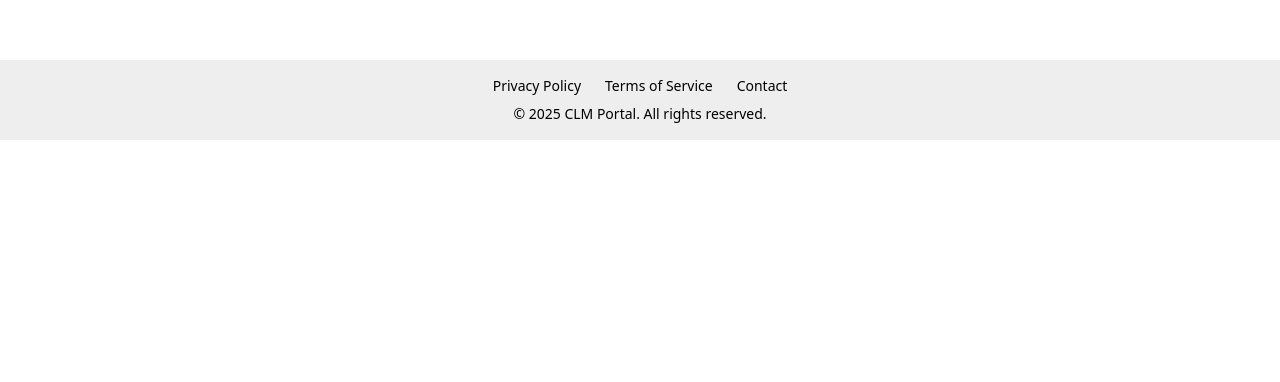
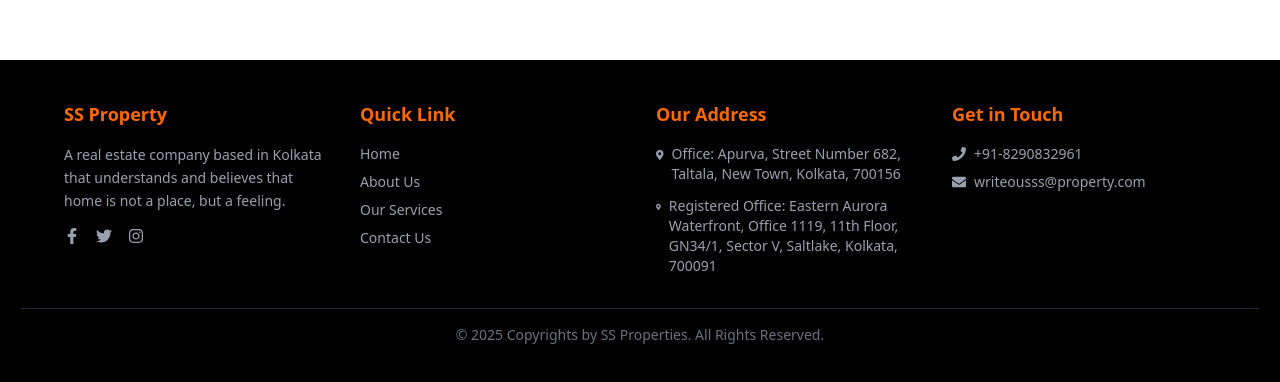
Before and after one commit to theIamDev/NextFrame, a Next.js app: page / in a window 1280 px wide. Shown: the part 796-1178 px from the top of the page. Before the commit the page ends 936 px from the top, so only its background shows below. Built offline with nearby package versions, Linux system fonts and the light colour scheme.

Commit message:
pushing footer ui (#47)
* pushing footer ui

* Update footer.tsx

```diff
--- a/package.json
+++ b/package.json
@@ -15,6 +15,7 @@
     "next": "15.3.5",
     "react": "^19.0.0",
     "react-dom": "^19.0.0",
+    "react-icons": "^5.5.0",
     "tailwind-merge": "^3.3.1"
   },
   "devDependencies": {
--- a/src/components/public/web/features/base/footer.tsx
+++ b/src/components/public/web/features/base/footer.tsx
@@ -17,7 +17,7 @@ const Footer = () => {
 
   const copyright = `© ${new Date().getFullYear()} CLM Portal. All rights reserved.`;
 
-  return <FooterUI logo={logo} links={links} copyright={copyright} />;
+  return <FooterUI  />;
 };
 
 export default Footer;
--- a/src/components/public/web/ui/footerUi.tsx
+++ b/src/components/public/web/ui/footerUi.tsx
@@ -1,38 +1,72 @@
-// src/components/public/web/ui/footerUi.tsx
-
 "use client";
 
-import { ReactNode } from "react";
+import { FaFacebookF, FaTwitter, FaInstagram, FaMapMarkerAlt, FaPhone, FaEnvelope } from "react-icons/fa";
 
-interface FooterUIProps {
-  logo?: {
-    src: string;
-    alt: string;
-    href?: string;
-  };
-  links: { label: string; href: string }[];
-  copyright: ReactNode;
-}
+export default function FooterUI() {
+  return (
+    <footer className="bg-black text-white py-10 px-5">
+      <div className="max-w-6xl mx-auto grid grid-cols-1 sm:grid-cols-2 lg:grid-cols-4 gap-8">
 
-export default function FooterUI({ logo, links, copyright }: FooterUIProps) {
-  return (
-    <footer className="bg-[#eee] py-4 text-center text-sm text-black">
-      {/* IMPROVEMENT: Added <nav> for semantic structure and aria-label for accessibility */}
-      <nav aria-label="Footer Navigation">
-        <div className="flex flex-col items-center gap-2 sm:flex-row sm:justify-center sm:gap-6 mb-2">
-          {links.map((link) => (
-            <a
-              key={link.href}
-              href={link.href}
-              className="hover:underline"
-              aria-label={link.label} // IMPROVEMENT: Added aria-label for individual links
-            >
-              {link.label}
+        {/* About Section */}
+        <div>
+          <h3 className="text-orange-500 mb-4 text-lg font-semibold">SS Property</h3>
+          <p className="text-gray-400 text-sm leading-relaxed mb-4">
+            A real estate company based in Kolkata that understands and believes
+            that home is not a place, but a feeling.
+          </p>
+          <div className="flex space-x-4">
+            <a href="https://facebook.com" target="_blank" className="text-gray-400 hover:text-orange-500 transition-colors">
+              <FaFacebookF />
             </a>
-          ))}
+            <a href="https://twitter.com" target="_blank" className="text-gray-400 hover:text-orange-500 transition-colors">
+              <FaTwitter />
+            </a>
+            <a href="https://instagram.com" target="_blank" className="text-gray-400 hover:text-orange-500 transition-colors">
+              <FaInstagram />
+            </a>
+          </div>
         </div>
-      </nav>
-      <p>{copyright}</p>
+
+        {/* Quick Links */}
+        <div>
+          <h3 className="text-orange-500 mb-4 text-lg font-semibold">Quick Link</h3>
+          <ul className="space-y-2 text-sm">
+            <li><a href="#" className="text-gray-400 hover:text-orange-500 transition-colors">Home</a></li>
+            <li><a href="#" className="text-gray-400 hover:text-orange-500 transition-colors">About Us</a></li>
+            <li><a href="#" className="text-gray-400 hover:text-orange-500 transition-colors">Our Services</a></li>
+            <li><a href="#" className="text-gray-400 hover:text-orange-500 transition-colors">Contact Us</a></li>
+          </ul>
+        </div>
+
+        {/* Address */}
+        <div>
+          <h3 className="text-orange-500 mb-4 text-lg font-semibold">Our Address</h3>
+          <p className="text-gray-400 text-sm mb-3 flex items-start gap-2">
+            <FaMapMarkerAlt className="mt-1" />
+            Office: Apurva, Street Number 682, Taltala, New Town, Kolkata, 700156
+          </p>
+          <p className="text-gray-400 text-sm flex items-start gap-2">
+            <FaMapMarkerAlt className="mt-1" />
+            Registered Office: Eastern Aurora Waterfront, Office 1119, 11th Floor, GN34/1, Sector V, Saltlake, Kolkata, 700091
+          </p>
+        </div>
+
+        {/* Contact */}
+        <div>
+          <h3 className="text-orange-500 mb-4 text-lg font-semibold">Get in Touch</h3>
+          <p className="text-gray-400 text-sm mb-2 flex items-center gap-2">
+            <FaPhone /> +91-8290832961
+          </p>
+          <p className="text-gray-400 text-sm flex items-center gap-2">
+            <FaEnvelope /> writeousss@property.com
+          </p>
+        </div>
+      </div>
+
+      {/* Footer Bottom */}
+      <div className="mt-8 border-t border-gray-800 pt-4 text-center text-gray-500 text-sm">
+        © 2025 Copyrights by SS Properties. All Rights Reserved.
+      </div>
     </footer>
   );
 }
```
Also changed, not shown: 1 other file (tests, documents, lock files or other folders).
